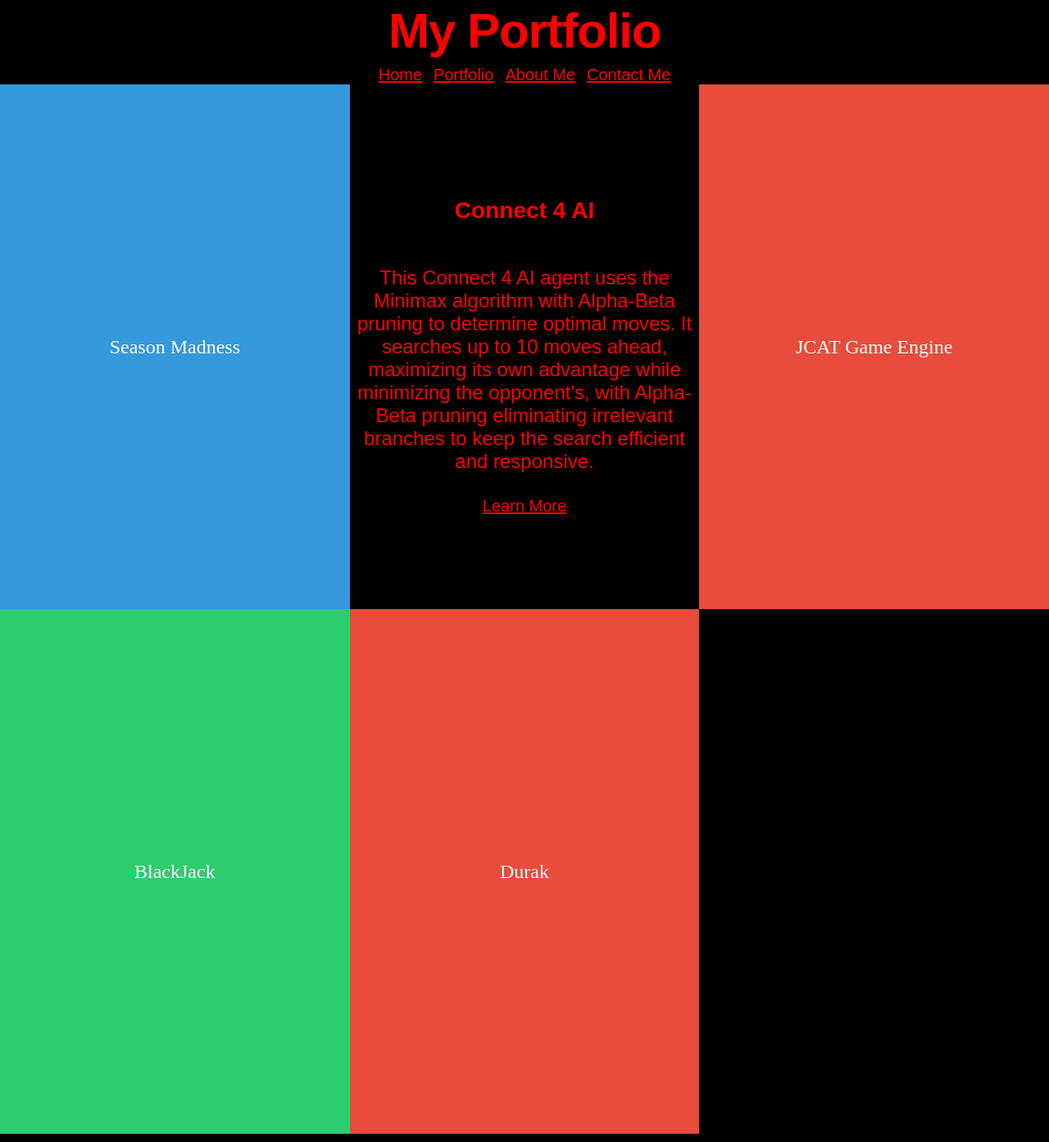
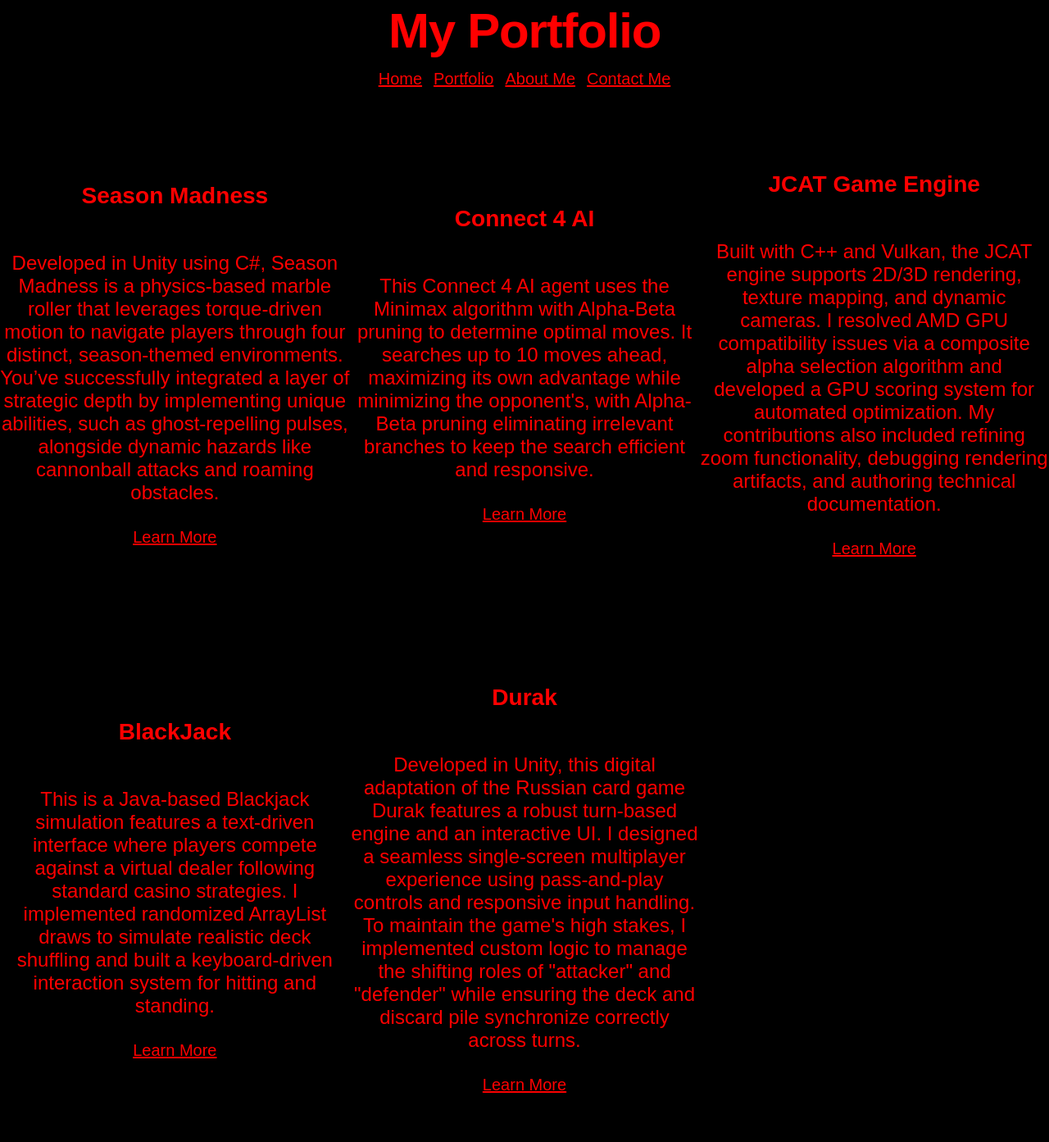
Before and after one commit to JackCanalori/Jack-Canalori-Portfolio-Website, a plain HTML site: page src/portfolio_page.html in a window 1280 px wide. Shown: the part 2-1395 px from the top of the page at 82% size. Drawn offline with Linux system fonts and the light colour scheme.

Commit message:
pages update

```diff
--- a/src/portfolio_page.html
+++ b/src/portfolio_page.html
@@ -22,7 +22,16 @@
     <a href = contact.html class="header_link">Contact Me</a>
 </header>
 
-<div class="section top_left">Season Madness</div>
+<div class="section top_left" style="background-color: #000000">
+    <h3 class="page-text" >Season Madness</h3>
+    <p class="page-text">
+        Developed in Unity using C#, Season Madness is a physics-based marble roller that leverages torque-driven motion
+        to navigate players through four distinct, season-themed environments. You’ve successfully integrated a layer of
+        strategic depth by implementing unique abilities, such as ghost-repelling pulses, alongside dynamic hazards like
+        cannonball attacks and roaming obstacles.
+    </p>
+    <a href="season-madness.html" class="header_link">Learn More</a>
+</div>
 <div class="section top_middle">
     <h3 class="page-text" >Connect 4 AI</h3>
     <p class="page-text">This Connect 4 AI agent uses the Minimax algorithm with Alpha-Beta pruning to determine optimal
@@ -30,12 +39,37 @@
         Alpha-Beta pruning eliminating irrelevant branches to keep the search efficient and responsive.</p>
     <a href="connect-4.html" class="header_link">Learn More</a>
 </div>
-<div class="section top_right">JCAT Game Engine</div>
+<div class="section top_right" style="background-color: #000000">
+    <h3 class="page-text" >JCAT Game Engine</h3>
+    <p class="page-text">Built with C++ and Vulkan, the JCAT engine supports 2D/3D rendering, texture mapping, and
+        dynamic cameras. I resolved AMD GPU compatibility issues via a composite alpha selection algorithm and developed
+        a GPU scoring system for automated optimization. My contributions also included refining zoom functionality, debugging
+        rendering artifacts, and authoring technical documentation.
+    </p>
+    <a href="JCAT.html" class="header_link">Learn More</a>
+</div>
 
 
-<div class="section btm_left">BlackJack</div>
-<div class="section btm_middle">Durak</div>
-<div class="section btm_right"></div>
+<div class="section btm_left" style="background-color: #000000">
+    <h3 class="page-text" >BlackJack</h3>
+    <p class="page-text">
+        This is a Java-based Blackjack simulation features a text-driven interface where players compete against a virtual
+        dealer following standard casino strategies. I implemented randomized ArrayList draws to simulate realistic deck
+        shuffling and built a keyboard-driven interaction system for hitting and standing.
+    </p>
+    <a href="blackjack.html" class="header_link">Learn More</a>
+</div>
+<div class="section btm_middle" style="background-color: #000000">
+    <h3 class="page-text">Durak</h3>
+    <p class="page-text">
+        Developed in Unity, this digital adaptation of the Russian card game Durak features a robust turn-based engine
+        and an interactive UI. I designed a seamless single-screen multiplayer experience using pass-and-play controls
+        and responsive input handling. To maintain the game's high stakes, I implemented custom logic to manage the
+        shifting roles of "attacker" and "defender" while ensuring the deck and discard pile synchronize correctly across turns.
+    </p>
+    <a href="durak.html" class="header_link">Learn More</a>
+</div>
+<div class="section btm_right" style="background-color: #000000"></div>
 
 </body>
 </html>
--- a/src/script.js
+++ b/src/script.js
@@ -93,7 +93,7 @@ async function play_col(index, player)
 
 function get_ai_move()
 {
-    const result = minimax(game_board, 10, -Infinity, Infinity, true);
+    const result = minimax(game_board, 12, -Infinity, Infinity, true);
     return result.column;
 }
 
--- a/src/styles.css
+++ b/src/styles.css
@@ -66,6 +66,8 @@ header
     text-align: center;
     color: #ff0000;
     padding: 5px;
+    display: inline-block;
+    width: auto;
 }
 #home_intro
 {
@@ -82,23 +84,47 @@ header
     align-items: center;
     flex-direction: column;
     justify-content: center;
+    text-align: center;
     font-size: 1.5rem;
-    color: white;
+    background-color: #000000;
+    color: #ff0000;
     height: 80%;
 }
 
 
-.top_left   { background-color: #3498db; }
+.top_left
+{
+    background-color: #000000;
+    color: #ff0000;
+}
 .top_middle
 {
     background-color: #000000;
     color: #ff0000;
 }
-.top_right  { background-color: #e74c3c; }
+.top_right
+{
+    background-color: #000000;
+    color: #ff0000;
+}
 
-.btm_left   { background-color: #2ecc71; }
-.btm_middle { background-color: #e74c3c; }
-.btm_right  { }
+.btm_left
+{
+    background-color: #000000;
+    color: #ff0000;
+}
+.btm_middle
+{
+    background-color: #000000;
+    color: #ff0000;
+}
+.btm_right
+{
+    background-color: #000000;
+    color: #ff0000;
+}
+
+
 
 #play-button-div
 {
```
Also changed, not shown: src/JCAT.html (added, +27 -0 lines), src/blackjack.html (added, +27 -0 lines), src/durak.html (added, +27 -0 lines), src/season-madness.html (added, +27 -0 lines).
